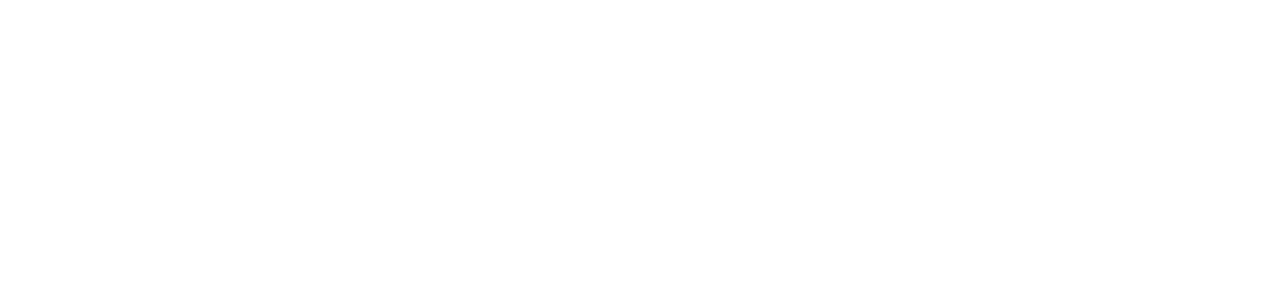
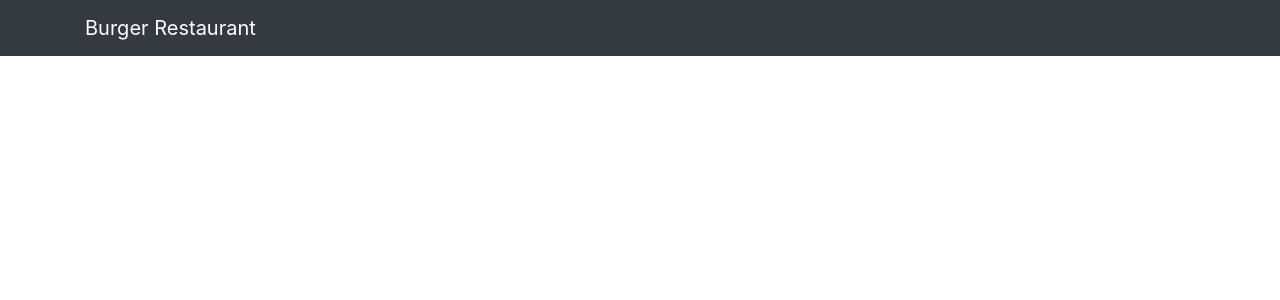
Before and after one commit to arr-atiq/react-burger-restaurant, a React (Create React App) app: page / in a window 1280 px wide. Shown: the top 300 px of the page. Built offline with nearby package versions, Linux system fonts and the light colour scheme.

Commit message:
created navigation bar using reactstrap

```diff
--- a/src/Components/header/Header.js
+++ b/src/Components/header/Header.js
@@ -1,9 +1,10 @@
 import React from 'react';
+import Navigation from './Navigation';
 
 const Header = () => {
     return (
         <div>
-
+            <Navigation />
         </div>
     );
 }
--- /dev/null
+++ b/src/Components/header/Navigation.js
@@ -0,0 +1,15 @@
+import React from 'react';
+import { Navbar, NavbarBrand } from 'reactstrap';
+
+const Navigation = () => {
+    return (
+        <div>
+            <Navbar dark color="dark">
+                <div className="container">
+                    <NavbarBrand href = "/">Burger Restaurant</NavbarBrand>
+                </div>
+            </Navbar>
+        </div>
+    );
+}
+export default Navigation;
```
Also changed, not shown: 1 other file (tests, documents, lock files or other folders).
